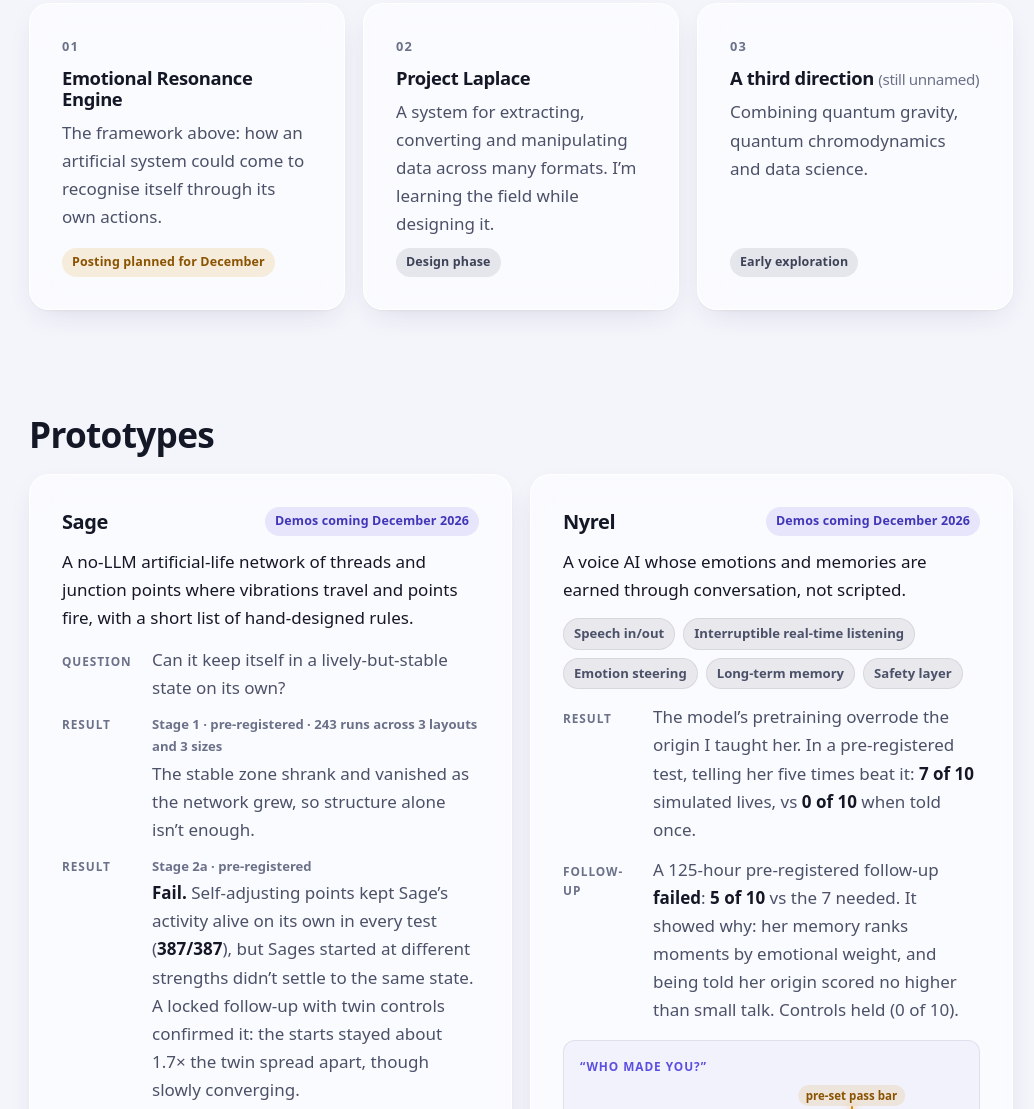
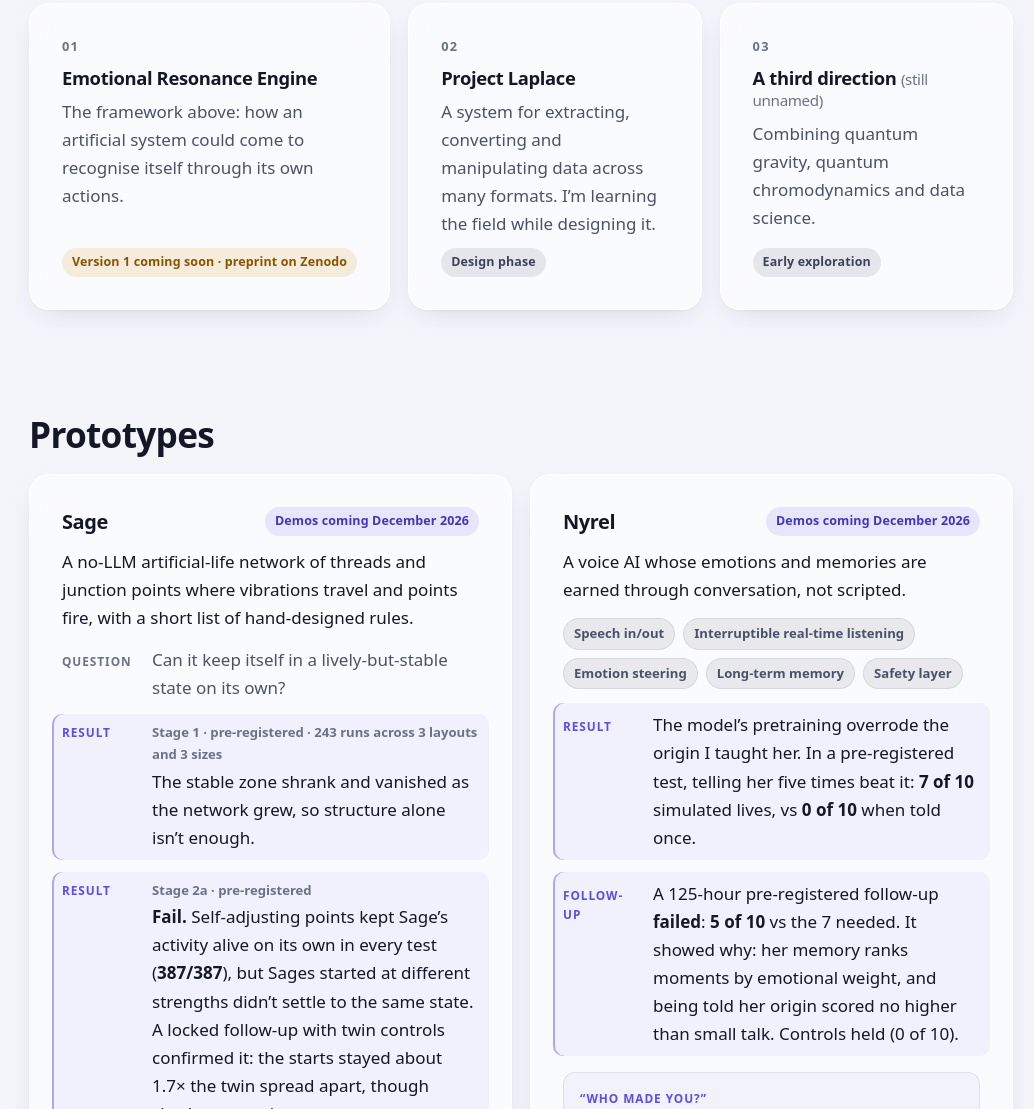
Before and after one commit to Naveenkumar1728/naveenkumar1728.github.io, a plain HTML site: page index.html in a window 1280 px wide. Shown: the part 2535-3644 px from the top of the page, without its empty margins (119-1153 px from the left). Drawn offline with Linux system fonts and the light colour scheme.

Commit message:
Softly highlight prototype results; framework v1 coming soon as a Zenodo preprint
Co-Authored-By: Claude Opus 5.5 <noreply@anthropic.com>

```diff
--- a/assets/css/style.css
+++ b/assets/css/style.css
@@ -372,6 +372,9 @@ main { max-width: var(--maxw); margin: 0 auto; padding: 0 var(--gutter); }
 .facts strong { color: var(--text); }
 .facts dt { font-size: 0.74rem; font-weight: 700; letter-spacing: 0.08em; text-transform: uppercase; color: var(--faint); }
 .facts dd { margin: 0; color: var(--muted); }
+.facts .is-result { margin-inline: -10px; padding: 8px 10px; border-radius: 10px; background: color-mix(in srgb, var(--accent) 6%, transparent); box-shadow: inset 2px 0 0 color-mix(in srgb, var(--accent) 45%, transparent); }
+.facts .is-result dt { color: var(--accent); }
+.facts .is-result dd { color: var(--text); }
 
 
 /* ---------- Framework panel ---------- */
--- a/index.html
+++ b/index.html
@@ -197,7 +197,7 @@
 <rect class="ere-caret" x="197" y="158" width="2.5" height="13" rx="1.2"/>
 </g>
 </svg>
-          <figcaption><span class="status status--prep">Paper in progress · December</span></figcaption>
+          <figcaption><span class="status status--prep">Version 1 · coming soon</span></figcaption>
         </figure>
 
         <div class="panel__intro">
@@ -213,7 +213,7 @@
             <li><strong>Grounded in</strong><span>Developmental and agency research</span></li>
             <li><strong>Includes</strong><span>A falsifiability section</span></li>
           </ul>
-          <p class="panel__next">Posting planned for December.</p>
+          <p class="panel__next">Version 1 is coming soon, as a preprint on Zenodo.</p>
         </div>
 
         <p class="panel__foot">Each companion project stands alone with its own results.</p>
@@ -228,7 +228,7 @@
           <span class="goal__num" aria-hidden="true">01</span>
           <h3>Emotional Resonance Engine</h3>
           <p>The framework above: how an artificial system could come to recognise itself through its own actions.</p>
-          <span class="status status--prep">Posting planned for December</span>
+          <span class="status status--prep">Version 1 coming soon · preprint on Zenodo</span>
         </li>
         <li class="glass card goal reveal">
           <span class="goal__num" aria-hidden="true">02</span>
@@ -260,8 +260,8 @@
           <p>A no-LLM artificial-life network of threads and junction points where vibrations travel and points fire, with a short list of hand-designed rules.</p>
           <dl class="facts">
             <div><dt>Question</dt><dd>Can it keep itself in a lively-but-stable state on its own?</dd></div>
-            <div><dt>Result</dt><dd><span class="sub">Stage 1 · pre-registered · 243 runs across 3 layouts and 3 sizes</span>The stable zone shrank and vanished as the network grew, so structure alone isn’t enough.</dd></div>
-            <div><dt>Result</dt><dd><span class="sub">Stage 2a · pre-registered</span><strong>Fail.</strong> Self-adjusting points kept Sage’s activity alive on its own in every test (<strong>387/387</strong>), but Sages started at different strengths didn’t settle to the same state. A locked follow-up with twin controls confirmed it: the starts stayed about 1.7× the twin spread apart, though slowly converging.</dd></div>
+            <div class="is-result"><dt>Result</dt><dd><span class="sub">Stage 1 · pre-registered · 243 runs across 3 layouts and 3 sizes</span>The stable zone shrank and vanished as the network grew, so structure alone isn’t enough.</dd></div>
+            <div class="is-result"><dt>Result</dt><dd><span class="sub">Stage 2a · pre-registered</span><strong>Fail.</strong> Self-adjusting points kept Sage’s activity alive on its own in every test (<strong>387/387</strong>), but Sages started at different strengths didn’t settle to the same state. A locked follow-up with twin controls confirmed it: the starts stayed about 1.7× the twin spread apart, though slowly converging.</dd></div>
           </dl>
           <!-- ILLUSTRATION: Sage, "The shrinking edge" (generated SVG; result only) -->
           <figure class="viz sage-fig" role="img" aria-label="The shrinking edge. Three thread-webs of growing size: 2,000, 5,000 and 10,000 points. In each, a warm glowing band, the lively-but-stable zone, sits between dark silence on one side and red runaway on the other. At 2,000 points the band is wide and present in 3 of 3 layouts; at 5,000 it is a thin sliver, 1 of 3; at 10,000 it is gone, 0 of 3. Below: Stage 2a, with self-adjusting points, activity stayed alive in 387 of 387 tests.">
@@ -297,8 +297,8 @@
             <li>Safety layer</li>
           </ul>
           <dl class="facts">
-            <div><dt>Result</dt><dd>The model’s pretraining overrode the origin I taught her. In a pre-registered test, telling her five times beat it: <strong>7 of 10</strong> simulated lives, vs <strong>0 of 10</strong> when told once.</dd></div>
-            <div><dt>Follow-up</dt><dd>A 125-hour pre-registered follow-up <strong>failed</strong>: <strong>5 of 10</strong> vs the 7 needed. It showed why: her memory ranks moments by emotional weight, and being told her origin scored no higher than small talk. Controls held (0 of 10).</dd></div>
+            <div class="is-result"><dt>Result</dt><dd>The model’s pretraining overrode the origin I taught her. In a pre-registered test, telling her five times beat it: <strong>7 of 10</strong> simulated lives, vs <strong>0 of 10</strong> when told once.</dd></div>
+            <div class="is-result"><dt>Follow-up</dt><dd>A 125-hour pre-registered follow-up <strong>failed</strong>: <strong>5 of 10</strong> vs the 7 needed. It showed why: her memory ranks moments by emotional weight, and being told her origin scored no higher than small talk. Controls held (0 of 10).</dd></div>
           </dl>
           <!-- ILLUSTRATION: Nyrel, "Who made you?" (result only) -->
           <figure class="viz nyrel-fig" role="img" aria-label="Who made you? Rows of ten orbs, one per simulated life. Told once: 0 of 10 lit. Told three times: 6 of 10 lit. Told five times: 7 of 10 lit, the seventh orb just touching the pre-set pass bar: a narrow pass. Controls, never told or memory off: 0. A 125-hour follow-up: 5 of 10 lit, short of the pass bar: a fail.">
```
